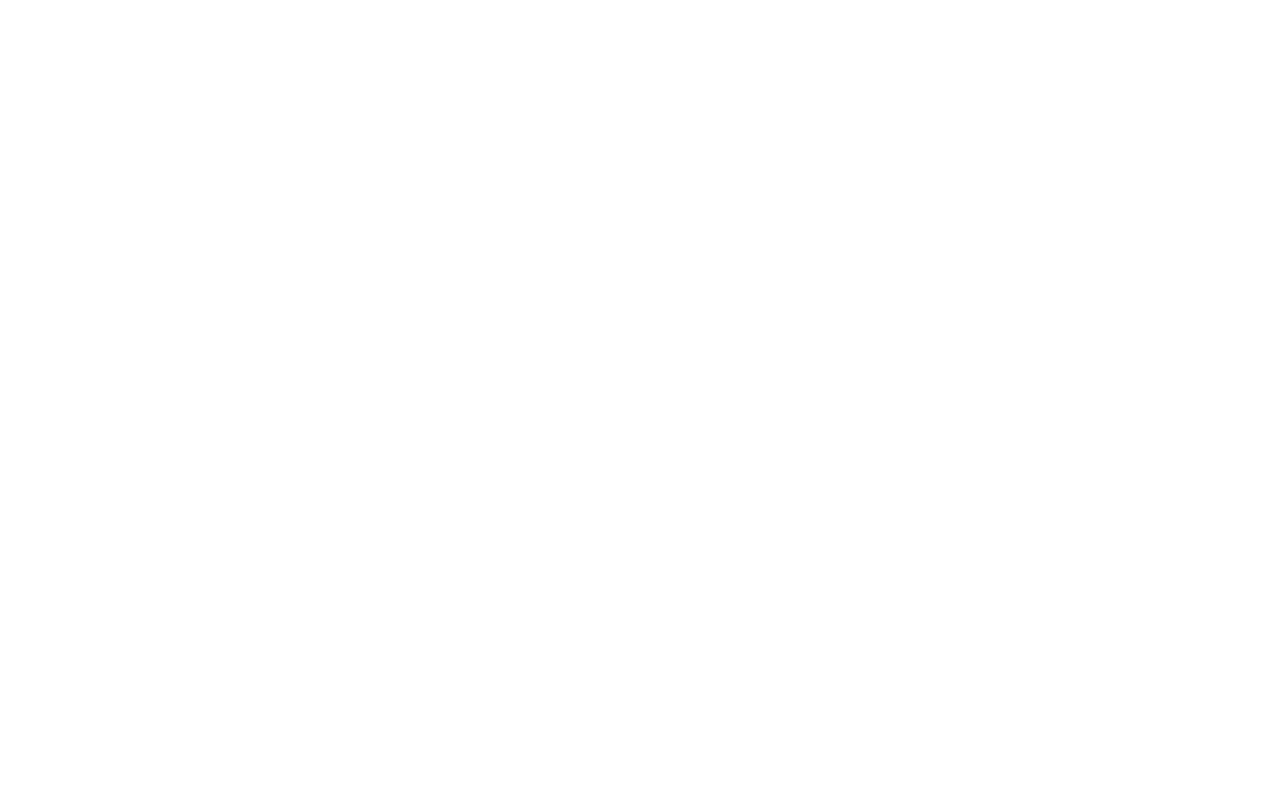
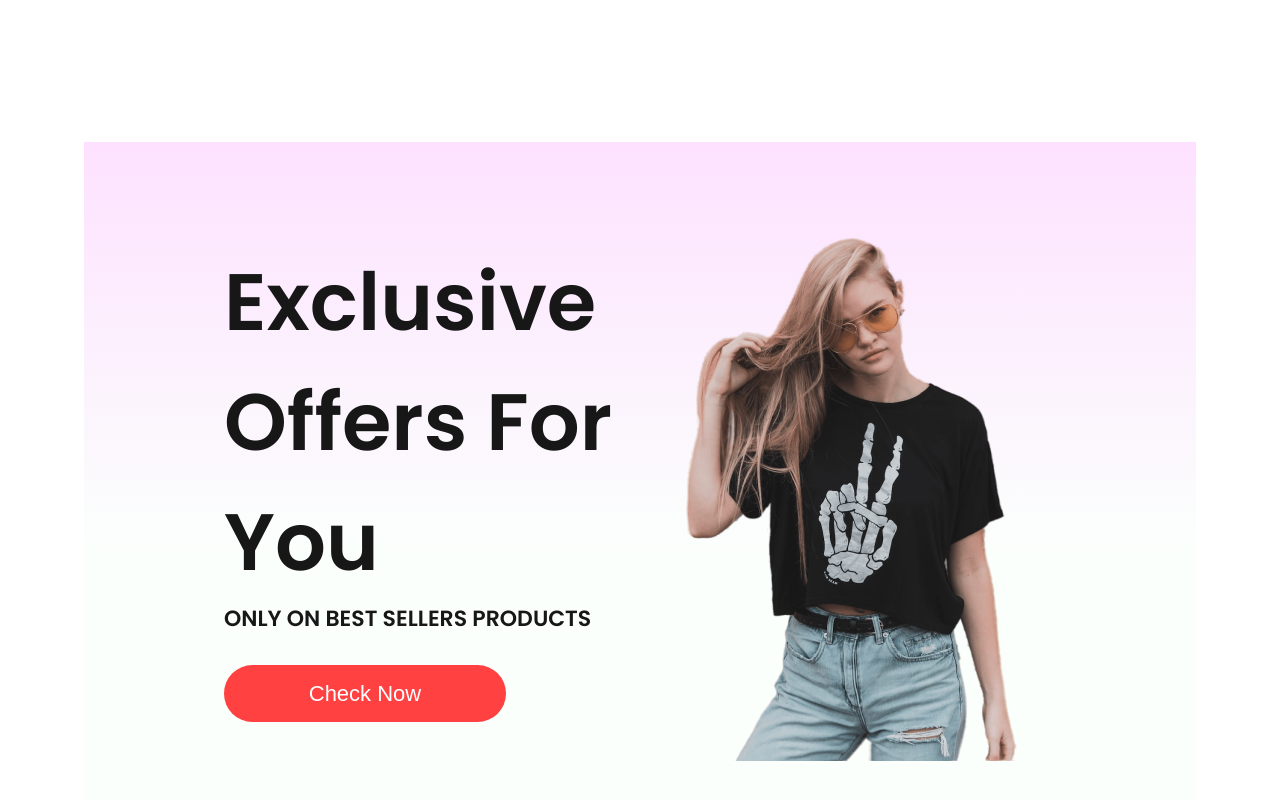
Before and after one commit to Mahmoud-Shoura/full-e-commerce, a React (Create React App) app: page / in a window 1280 px wide. Shown: the part 1525-2325 px from the top of the page. Before the commit the page ends 1617 px from the top, so only its background shows below. Built offline with nearby package versions, Linux system fonts and the light colour scheme.

Commit message:
create offers component & newCollections component

```diff
--- /dev/null
+++ b/src/Components/Offers/Offers.css
@@ -0,0 +1,50 @@
+.offers {
+    width: 65%;
+    height: 60vh;
+    display: flex;
+    margin: auto;
+    padding: 100px 140px;
+    margin-bottom: 140px;
+    margin-top: 50px;
+    background: linear-gradient(180deg, #fde1ff 0% , #e1ffea22 60%);
+}
+
+.offers-left {
+    flex: 1;
+    display: flex;
+    flex-direction: column;
+    justify-content: center;
+}
+
+.offers-left h1 {
+    color: #171717;
+    font-size: 80px;
+    font-weight: 600;
+}
+
+.offers-left p {
+    color: #171717;
+    font-size: 22px;
+    font-weight: 600;
+}
+
+.offers-left button {
+    width: 282px;
+    height: 70px;
+    border-radius: 35px;
+    background: #ff4141;
+    border: none;
+    color: white;
+    font-size: 22px;
+    font-weight: 500;
+    margin-top: 30px;
+    cursor: pointer;
+}
+
+.offers-right {
+    flex: 1;
+    display: flex;
+    align-items: center;
+    justify-content: flex-end;
+    padding-top: 10px;
+}
--- /dev/null
+++ b/src/Components/Offers/Offers.jsx
@@ -0,0 +1,21 @@
+import React from "react";
+import "./Offers.css";
+import exclucive_image from "../../Assets/exclusive_image.png";
+
+const Offers = () => {
+  return (
+    <div className="offers">
+      <div className="offers-left">
+        <h1>Exclusive</h1>
+        <h1>Offers For You</h1>
+        <p>ONLY ON BEST SELLERS PRODUCTS</p>
+        <button>Check Now</button>
+      </div>
+      <div className="offers-right">
+        <img src={exclucive_image} alt="" />
+      </div>
+    </div>
+  );
+};
+
+export default Offers;
--- a/src/Components/item/item.css
+++ b/src/Components/item/item.css
@@ -1,5 +1,5 @@
 .item {
-    width: 200px;
+    width: 250px;
 }
 
 .item p {
@@ -27,6 +27,7 @@
 .item:hover {
     transform: scale(1.05);
     transition: 0.6s;
+    cursor: pointer;
 }
 
 .item img {
--- a/src/Components/item/item.jsx
+++ b/src/Components/item/item.jsx
@@ -7,8 +7,8 @@
       <img src={props.image} alt="" />
       <p>{props.name}</p>
       <div className="item-prices">
-        <div className="item-price-new">{props.new_price}</div>
-        <div className="item-price-old">{props.old_price}</div>
+        <div className="item-price-new">${props.new_price}</div>
+        <div className="item-price-old">${props.old_price}</div>
       </div>
     </div>
   );
--- a/src/Pages/Shop.jsx
+++ b/src/Pages/Shop.jsx
@@ -1,12 +1,14 @@
 import React from "react";
 import Hero from "../Components/Hero/Hero";
 import Popular from "../Components/popular/Popular";
+import Offers from "../Components/Offers/Offers";
 
 const Shop = () => {
   return (
     <div>
       <Hero />
       <Popular />
+      <Offers />
     </div>
   );
 };
```
Also changed, not shown: src/Components/NewCollections/NewCollections.jsx (added, +14 -0 lines), src/Components/NewCollections/NewCollections.css (added).
